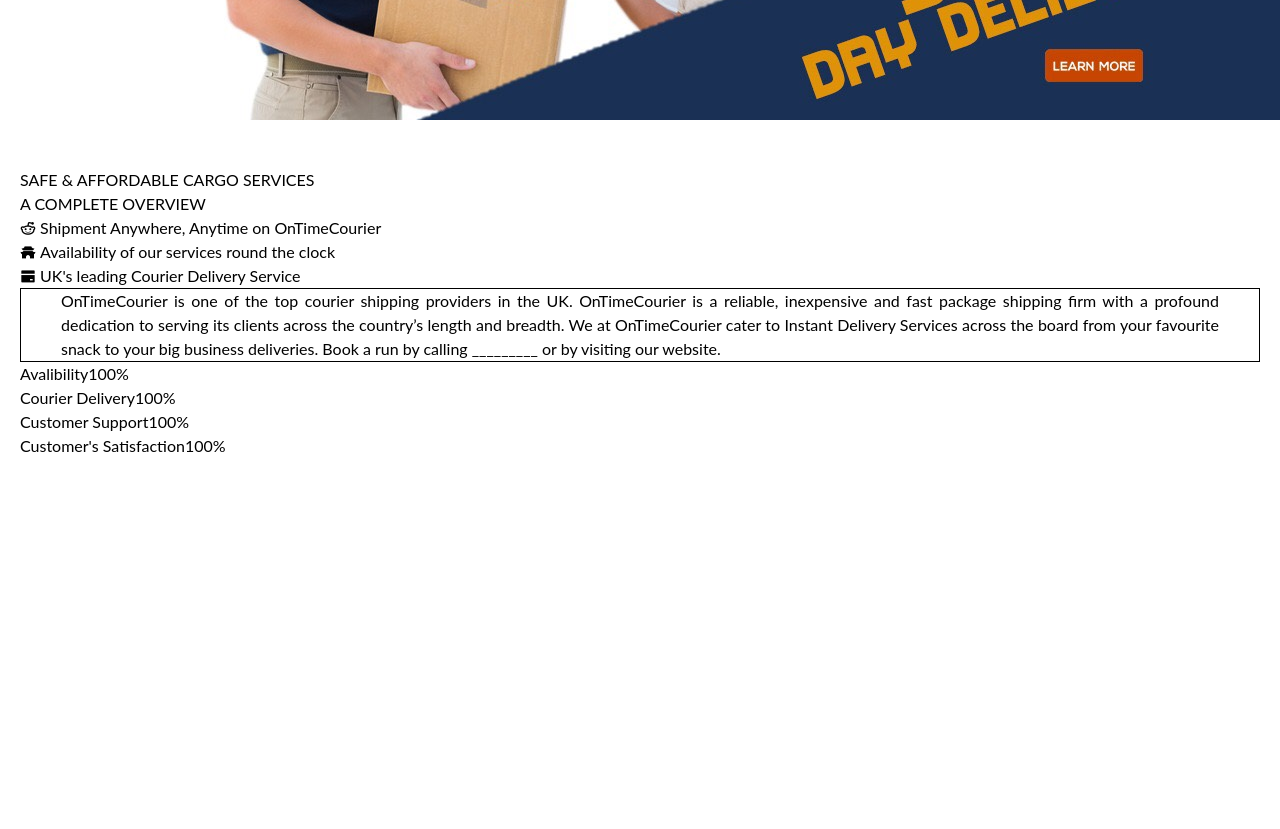
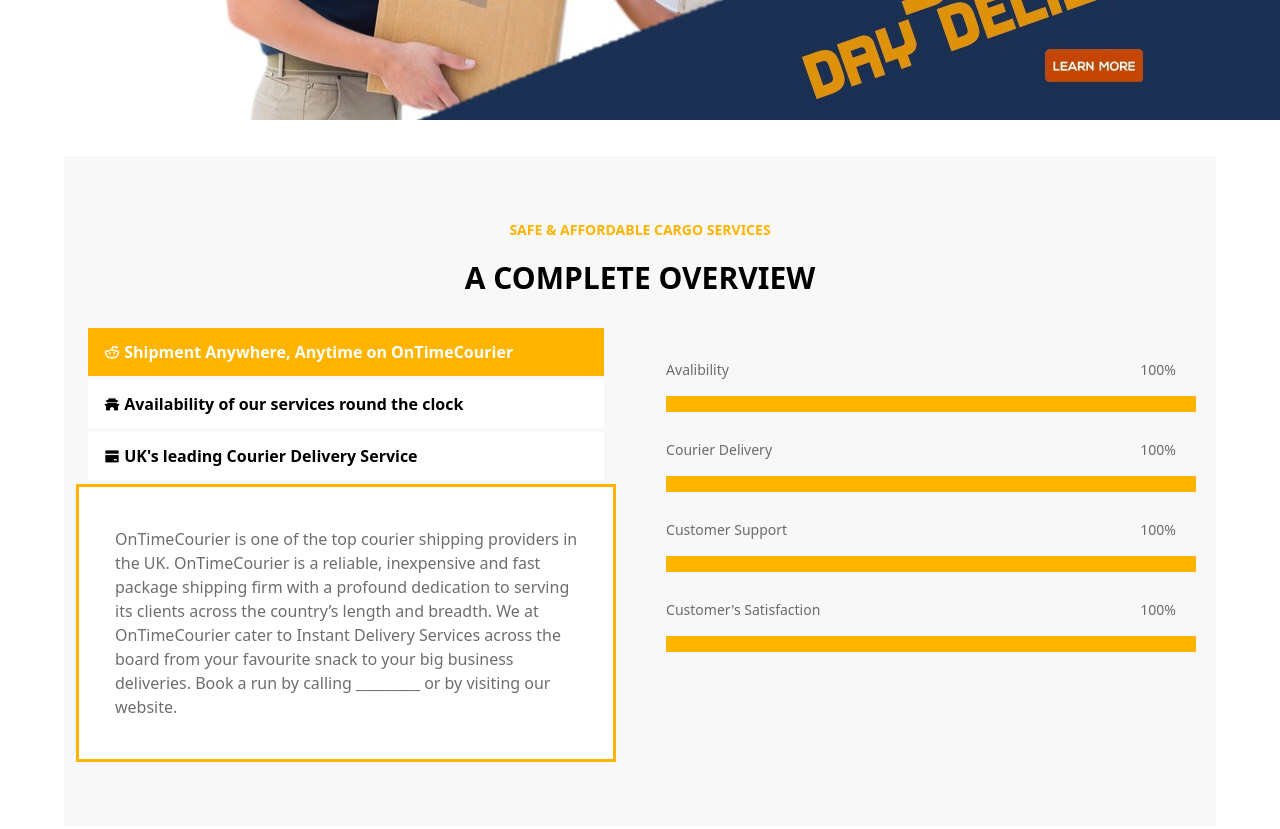
Before and after one commit to UmerFarooqJillani/TailwindCSS-Project, a website: page index.html in a window 1280 px wide. Shown: the part 608-1437 px from the top of the page. Before the commit the page ends 1066 px from the top, so only its background shows below. Drawn offline with nearby package versions, Linux system fonts and the light colour scheme.

Commit message:
add the main section

```diff
--- a/index.html
+++ b/index.html
@@ -10,7 +10,7 @@
     <link href="https://cdn.jsdelivr.net/npm/remixicon@4.5.0/fonts/remixicon.css" rel="stylesheet" />
 </head>
 
-<body class="font-[Lato]">
+<body>
     <nav class="bg-[#1F425D] min-h-28 block content-center mlg:hidden"> <!-- (mini-devices (mobile & tabs)) -->
         <section class="hidden md:block bg-[#EFEFEF] h-10 content-center">
             <!-- First Layer -->
@@ -81,37 +81,40 @@
             </div>
         </section>
     </nav><br>
-    <main>
-        <section class="slider">
-            <img src="src/images/crouser.jpg" alt="Crouser" width="100%">
-        </section><br> <br>
-        <section class="bg-[#f9f9f914] mx-5">
-            <div class="top">
-                <h6>SAFE & AFFORDABLE CARGO SERVICES</h6>
-                <h1>A COMPLETE OVERVIEW</h1>
-            </div>
-            <div class="left">
-                <h1 class=""><i class="ri-reddit-line"></i>&nbsp;Shipment Anywhere, Anytime on OnTimeCourier</h1>
-                <h1 class=""><i class="ri-ancient-gate-fill"></i>&nbsp;Availability of our services round the clock</h1>
-                <h1 class=""><i class="ri-bank-card-fill"></i>&nbsp;UK's leading Courier Delivery Service</h1>
-                <p class="text-justify border border-[#FFB400]  px-10 py-10">OnTimeCourier is one of the top courier shipping providers in the UK. OnTimeCourier is a reliable,
+    <!-- crouser -->
+    <section class="slider">
+        <img src="src/images/crouser.jpg" alt="Crouser" width="100%">
+    </section>
+    <br>
+    <main>      <!-- Main section-->
+        <section class="bg-[#48484809] m-3 py-16 md:mx-16 overflow-hidden 2xl:mx-24 2xl:p-10">
+            <h6 class="text-sm text-[#FFB400] font-semibold text-center mb-5 p-0">SAFE & AFFORDABLE CARGO SERVICES</h6>
+            <h1 class="text-3xl font-bold text-center px-7 mb-8">A COMPLETE OVERVIEW</h1>
+            <div class="left lg:float-left lg:w-[49%]">
+                <h1 class="bg-[#FFB400] text-white mx-6 mb-1 py-3 px-4 "><i class="ri-reddit-line"></i>&nbsp;<span class="font-semibold">Shipment Anywhere, Anytime on OnTimeCourier</span></h1>
+                <h1 class="bg-white mx-6 mb-1 py-3 px-4 "><i class="ri-ancient-gate-fill"></i>&nbsp;<span class="font-semibold">Availability of our services round the clock</span></h1>
+                <h1 class="bg-white mx-6 mb-1 py-3 px-4 "><i class="ri-bank-card-fill"></i>&nbsp;<span class="font-semibold">UK's leading Courier Delivery Service</span></h1>
+                <p class="border-[3px] border-[#FFB400] bg-white mt-1 mx-3 py-10 px-9 text-[#00000092]">OnTimeCourier is one of the top courier
+                    shipping providers in the UK. OnTimeCourier is a reliable,
                     inexpensive and fast package shipping firm with a profound dedication to serving its clients across
                     the country’s length and breadth. We at OnTimeCourier cater to Instant Delivery Services across the
                     board from your favourite snack to your big business deliveries. Book a run by calling _________ or
                     by visiting our website.</p>
             </div>
-            <div class="right">
-                <p class=""><span>Avalibility</span><span>100%</span></p>
-                <div class=""></div>
-                <p class=""><span>Courier Delivery</span><span>100%</span></p>
-                <div class=""></div>
-                <p class=""><span>Customer Support</span><span>100%</span></p>
-                <div class=""></div>
-                <p class=""><span>Customer's Satisfaction</span><span>100%</span></p>
-                <div class=""></div>
+            <div class="right flex flex-col mt-8 mx-5 text-sm gap-4 text-[#00000092] lg:w-[46%] lg:float-right">
+                <p class="flex justify-between"><span>Avalibility</span><span class="pr-5">100%</span></p>
+                <div class="h-4 bg-[#FFB400] mb-3"></div>
+                <p class="flex justify-between"><span>Courier Delivery</span><span class="pr-5">100%</span></p>
+                <div class="h-4 bg-[#FFB400] mb-3"></div>
+                <p class="flex justify-between"><span>Customer Support</span><span class="pr-5">100%</span></p>
+                <div class="h-4 bg-[#FFB400] mb-3"></div>
+                <p class="flex justify-between"><span>Customer's Satisfaction</span><span class="pr-5">100%</span></p>
+                <div class="h-4 bg-[#FFB400] mb-3"></div>
             </div>
         </section>
-    </main>
+    </main> <br> <br>
+
+
 </body>
 
 </html>
--- a/input.css
+++ b/input.css
@@ -3,8 +3,3 @@
 @theme {
     --breakpoint-mlg: 60rem;    /*customized breakpoint: 960px - width */
 }
-@layer utilities {
-    .clip-path-custom {
-        clip-path: polygon(50% 100%, 100% 0, 0 0);
-    }
-}
```
Also changed, not shown: output.css.
